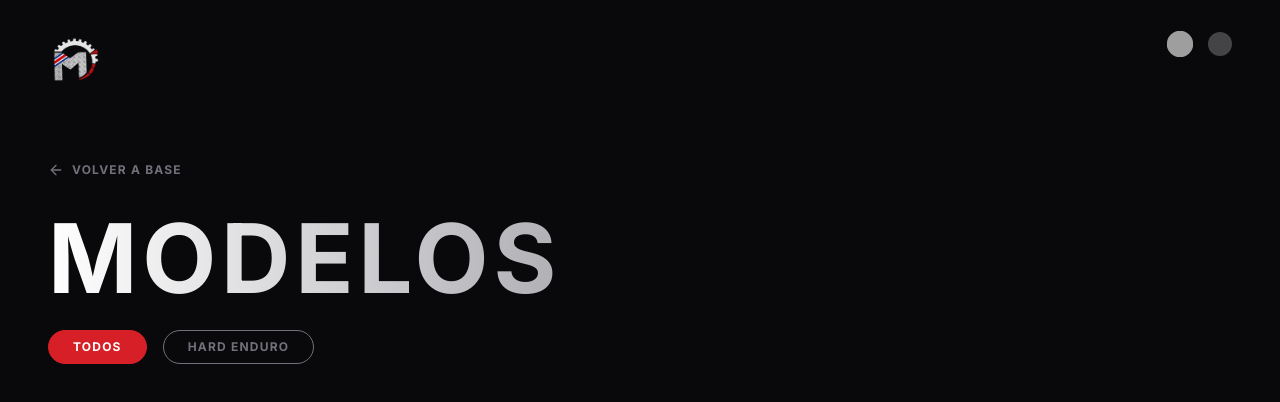
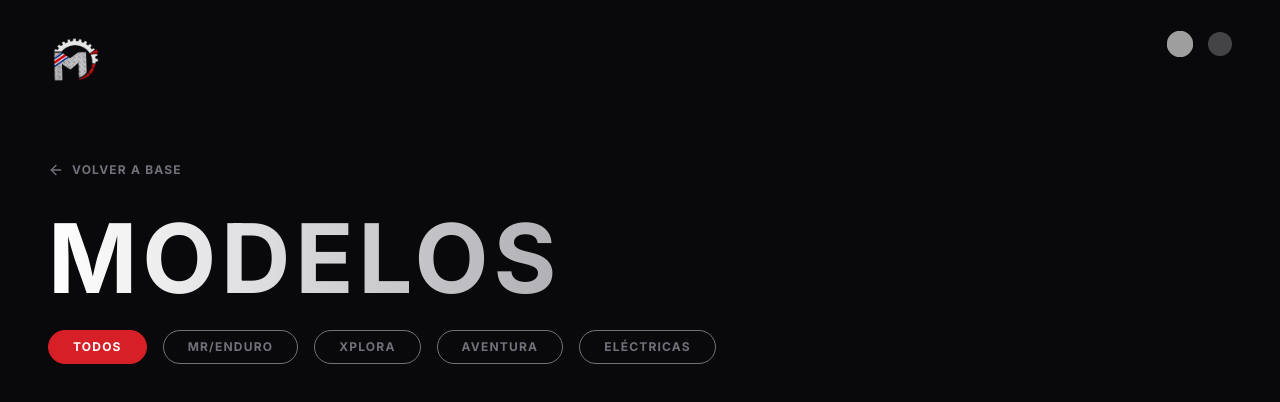
Before and after one commit to arizonacan/rieju-costa-rica, a Next.js app: page /bikes in a window 1280 px wide. Shown: the top 402 px of the page. Built offline with nearby package versions, Linux system fonts and the light colour scheme; no server answers; grey boxes are pictures that could not be loaded.

Commit message:
fixed bike categories

```diff
--- a/app/bikes/page.tsx
+++ b/app/bikes/page.tsx
@@ -40,7 +40,7 @@ export default function BikesPage() {
         *[_type == "motorcycle"]{
           "id": _id,
           "name": model,
-          "category": "hard-enduro",
+          "category": category,
           "price": price,
           "description": description,
           "specs": {
@@ -60,7 +60,7 @@ export default function BikesPage() {
     es: {
       back: "Volver a Base",
       title: "Modelos",
-      filters: { all: "Todos", "hard-enduro": "Hard Enduro" },
+      filters: { all: "Todos", "mr-enduro": "MR/Enduro", xplora: "Xplora", aventura: "Aventura", electricas: "Eléctricas" },
       viewSpecs: "Ver Detalles",
       close: "Cerrar",
       labels: { suspension: "Suspensión", category: "Categoría", weight: "Peso", engine: "Motor", details: "Especificaciones Técnicas" }
@@ -68,7 +68,7 @@ export default function BikesPage() {
     en: {
       back: "Back to Base",
       title: "2026 Models",
-      filters: { all: "All", "hard-enduro": "Hard Enduro" },
+      filters: { all: "All", "mr-enduro": "MR/Enduro", xplora: "Xplora", aventura: "Aventura", electricas: "Electric" },
       viewSpecs: "View Details",
       close: "Close",
       labels: { suspension: "Suspension", category: "Category", weight: "Weight", engine: "Engine", details: "Technical Specs" }
@@ -99,7 +99,7 @@ export default function BikesPage() {
         <Link href="/" className={styles.backLink}><ArrowLeft className="w-4 h-4 mr-2" /> {t.back}</Link>
         <h1 className={styles.title}>{t.title}</h1>
         <div className="flex gap-4 mb-12 overflow-x-auto pb-4 scrollbar-hide">
-          {["all", "hard-enduro"].map((cat) => (
+          {["all", "mr-enduro", "xplora", "aventura", "electricas"].map((cat) => (
             <button key={cat} onClick={() => setFilter(cat)} className={`${styles.filterBtnBase} ${filter === cat ? styles.filterActive : styles.filterInactive}`}>
                {/* @ts-expect-error */}
               {t.filters[cat]}
@@ -175,7 +175,8 @@ export default function BikesPage() {
               <div className="w-full md:w-2/5 p-8 md:p-12 flex flex-col min-w-0">
                 <div className="mb-8 min-w-0">
                     <span className="text-[#D61F26] font-mono text-xs font-bold tracking-widest uppercase mb-2 block truncate">
-                        {selectedBike.category.replace("-", " ")}
+                        {/* @ts-expect-error */}
+                        {t.filters[selectedBike.category] || selectedBike.category.category}
                     </span>
                     {/* Added break-words so massive bike names don't break the screen */}
                     <h2 className="text-4xl md:text-6xl font-black uppercase italic leading-none mb-4 break-words">
--- a/sanity/schemaTypes/motorcycles.ts
+++ b/sanity/schemaTypes/motorcycles.ts
@@ -11,6 +11,21 @@ export default defineType({
       title: 'Nombre del Modelo (Model Name)',
       type: 'string',
       description: 'Ej. / e.g. Rieju MR Racing 300',
+    }),
+    defineField({
+      name: 'category',
+      title: 'Categoría (Category)',
+      type: 'string',
+      options: {
+        list: [
+          { title: 'MR/Enduro', value: 'mr-enduro' },
+          { title: 'Xplora', value: 'xplora' },
+          { title: 'Aventura', value: 'aventura' },
+          { title: 'Eléctricas (Electric)', value: 'electricas' }
+        ],
+        layout: 'dropdown'
+      },
+      validation: (Rule) => Rule.required().error('¡La categoría es obligatoria! / Category is required!')
     }),
     defineField({
       name: 'price',
```
